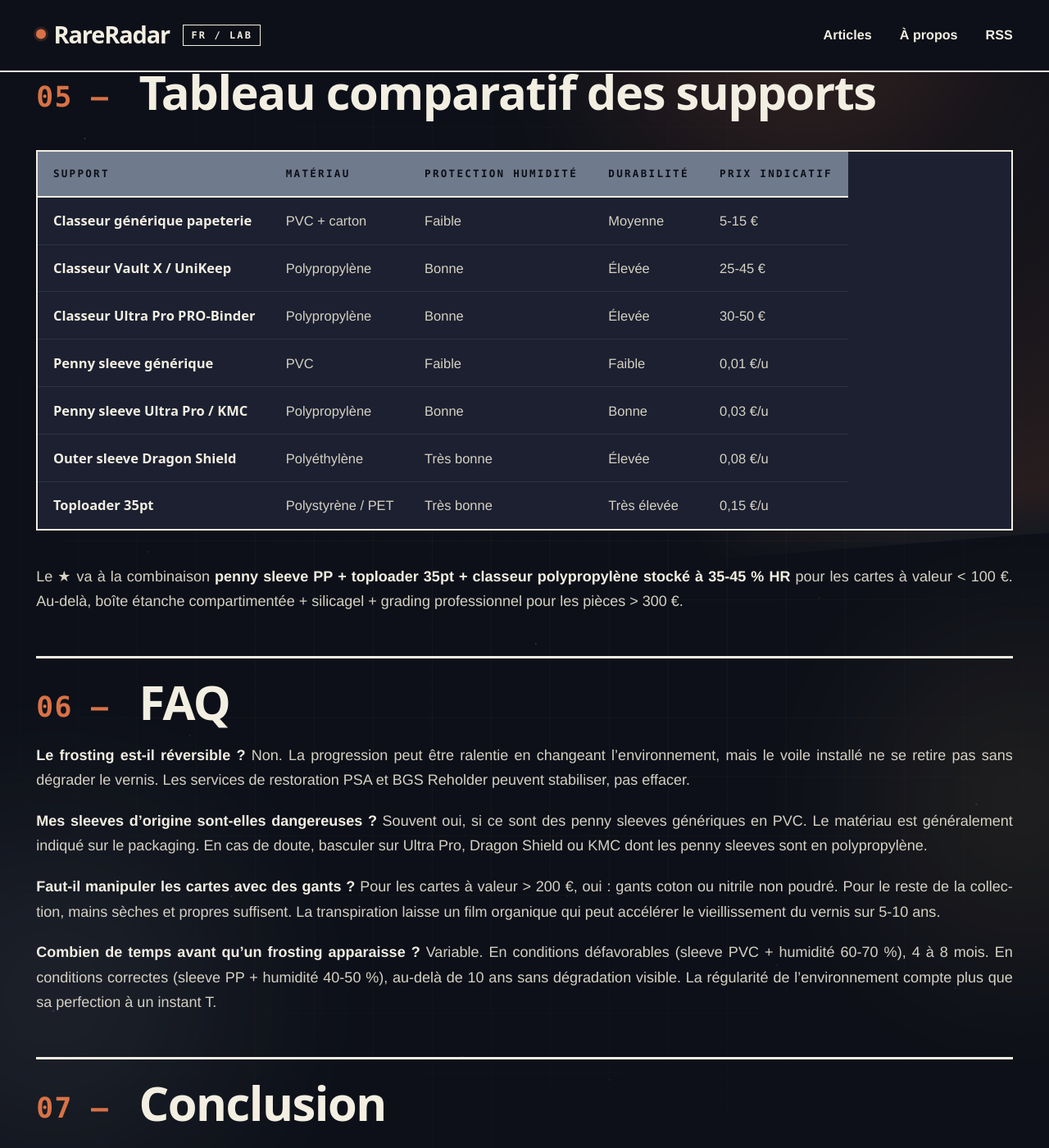
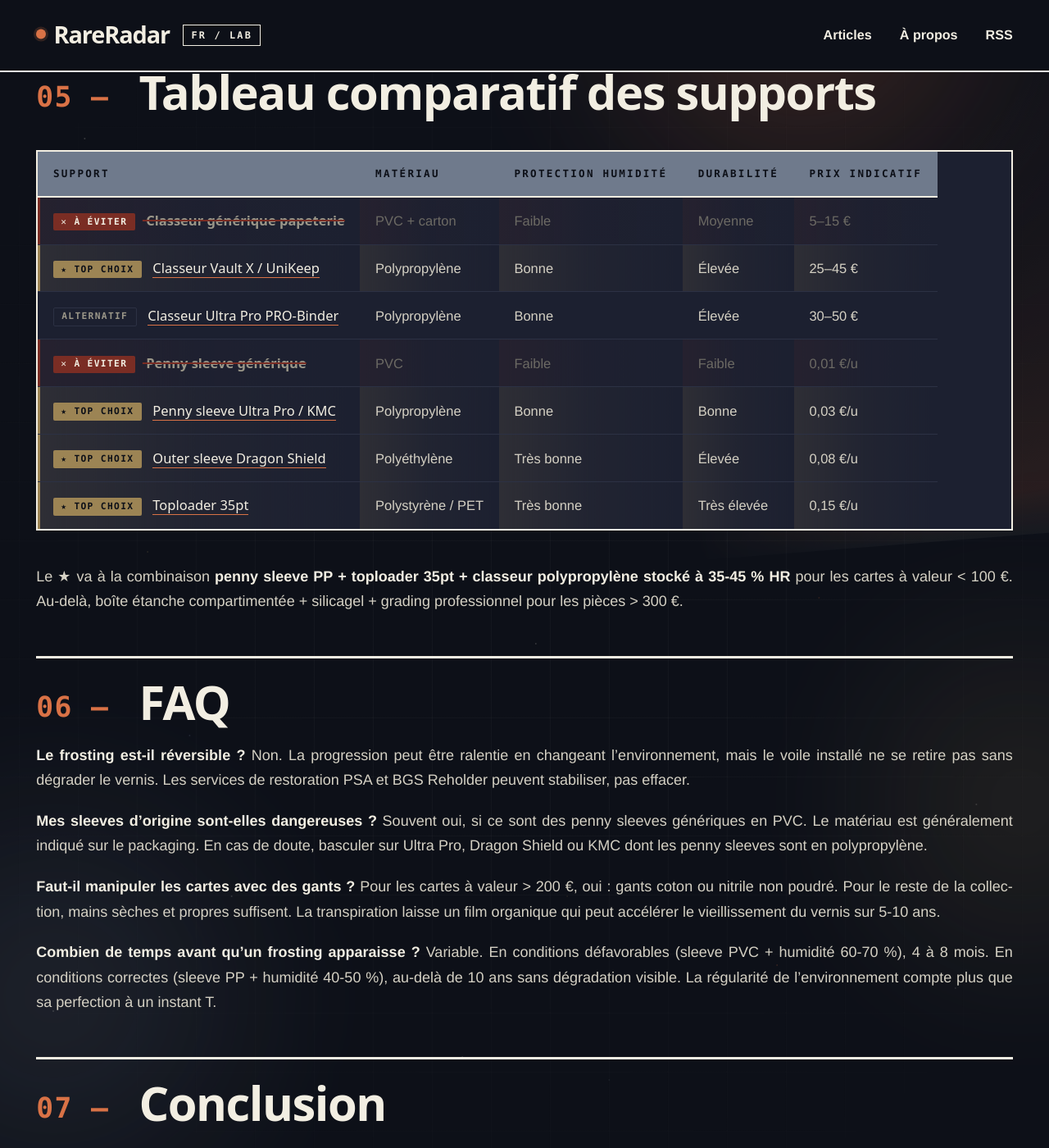
Before and after one commit to rareradar/cfds-pokemon-fr, a Jekyll site: the page built from _posts/2026-05-05-frosting-cartes-pokemon-phenomene-et-solutions.md, in a window 1280 px wide and 1400 px high, scrolled down 6499 px. Shown: the whole window at 82% size. Built offline with Jekyll 4.4.1, drawn with Linux system fonts in a browser that asks for light colours.

Commit message:
Tableau comparatif : système médailles + noms cliquables
CSS :
- .medal--top : badge brass (★ top choix), .medal--ok : neutre (alternatif),
  .medal--avoid : badge bordeaux (✕ à éviter)
- tr.row--top : background gradient brass + box-shadow inset 3px brass à gauche
- tr.row--avoid : background gradient bordeaux + line-through sur produit + opacité réduite
- .product-link : style display sobre (font display weight 700, border-bottom accent)
- Override des ::before/::after AMAZON·AFFILIÉ pour les liens dans tableau

Article frosting :
- Tableau Markdown converti en HTML brut (kramdown autorise)
- Médailles éditoriales basées sur l'article :
  TOP : Vault X/UniKeep classeur, Ultra Pro/KMC penny, Dragon Shield outer, Toploader 35pt
  ALT : Ultra Pro PRO-Binder classeur (alternatif au Vault X)
  AVOID : Classeur papeterie générique, Penny sleeve générique
- Noms produits cliquables = liens affiliés Amazon (tag=rareradar-21)

User feedback : 'égayer le tableau, médaille sur les meilleurs, nom produit
cliquable lien affilié'.

```diff
--- a/_posts/2026-05-05-frosting-cartes-pokemon-phenomene-et-solutions.md
+++ b/_posts/2026-05-05-frosting-cartes-pokemon-phenomene-et-solutions.md
@@ -220,15 +220,68 @@
 
 ## Tableau comparatif des supports
 
-| Support | Matériau | Protection humidité | Durabilité | Prix indicatif |
-|---|---|---|---|---|
-| Classeur générique papeterie | PVC + carton | Faible | Moyenne | 5-15 € |
-| Classeur Vault X / UniKeep | Polypropylène | Bonne | Élevée | 25-45 € |
-| Classeur Ultra Pro PRO-Binder | Polypropylène | Bonne | Élevée | 30-50 € |
-| Penny sleeve générique | PVC | Faible | Faible | 0,01 €/u |
-| Penny sleeve Ultra Pro / KMC | Polypropylène | Bonne | Bonne | 0,03 €/u |
-| Outer sleeve Dragon Shield | Polyéthylène | Très bonne | Élevée | 0,08 €/u |
-| Toploader 35pt | Polystyrène / PET | Très bonne | Très élevée | 0,15 €/u |
+<table>
+<thead>
+<tr>
+  <th>Support</th>
+  <th>Matériau</th>
+  <th>Protection humidité</th>
+  <th>Durabilité</th>
+  <th>Prix indicatif</th>
+</tr>
+</thead>
+<tbody>
+<tr class="row--avoid">
+  <td><span class="medal medal--avoid">à éviter</span> Classeur générique papeterie</td>
+  <td>PVC + carton</td>
+  <td>Faible</td>
+  <td>Moyenne</td>
+  <td>5–15 €</td>
+</tr>
+<tr class="row--top">
+  <td><span class="medal medal--top">top choix</span> <a class="product-link" href="https://www.amazon.fr/s?k=vault+x+binder&tag=rareradar-21">Classeur Vault X / UniKeep</a></td>
+  <td>Polypropylène</td>
+  <td>Bonne</td>
+  <td>Élevée</td>
+  <td>25–45 €</td>
+</tr>
+<tr>
+  <td><span class="medal medal--ok">alternatif</span> <a class="product-link" href="https://www.amazon.fr/s?k=ultra+pro+pro+binder&tag=rareradar-21">Classeur Ultra Pro PRO-Binder</a></td>
+  <td>Polypropylène</td>
+  <td>Bonne</td>
+  <td>Élevée</td>
+  <td>30–50 €</td>
+</tr>
+<tr class="row--avoid">
+  <td><span class="medal medal--avoid">à éviter</span> Penny sleeve générique</td>
+  <td>PVC</td>
+  <td>Faible</td>
+  <td>Faible</td>
+  <td>0,01 €/u</td>
+</tr>
+<tr class="row--top">
+  <td><span class="medal medal--top">top choix</span> <a class="product-link" href="https://www.amazon.fr/s?k=ultra+pro+penny+sleeves&tag=rareradar-21">Penny sleeve Ultra Pro / KMC</a></td>
+  <td>Polypropylène</td>
+  <td>Bonne</td>
+  <td>Bonne</td>
+  <td>0,03 €/u</td>
+</tr>
+<tr class="row--top">
+  <td><span class="medal medal--top">top choix</span> <a class="product-link" href="https://www.amazon.fr/s?k=dragon+shield+outer+sleeve&tag=rareradar-21">Outer sleeve Dragon Shield</a></td>
+  <td>Polyéthylène</td>
+  <td>Très bonne</td>
+  <td>Élevée</td>
+  <td>0,08 €/u</td>
+</tr>
+<tr class="row--top">
+  <td><span class="medal medal--top">top choix</span> <a class="product-link" href="https://www.amazon.fr/s?k=ultra+pro+toploader+35pt&tag=rareradar-21">Toploader 35pt</a></td>
+  <td>Polystyrène / PET</td>
+  <td>Très bonne</td>
+  <td>Très élevée</td>
+  <td>0,15 €/u</td>
+</tr>
+</tbody>
+</table>
 
 Le ★ va à la combinaison **penny sleeve PP + toploader 35pt + classeur
 polypropylène stocké à 35-45 % HR** pour les cartes à valeur < 100 €. Au-delà,
--- a/assets/css/style.css
+++ b/assets/css/style.css
@@ -864,6 +864,81 @@
 }
 .prose table tbody td strong { color: var(--accent); }
 
+/* ─── Médailles dans tableaux comparatifs ─── */
+.prose table tr.row--top td,
+.prose table tr.row--top th {
+  background: linear-gradient(90deg, rgba(156, 132, 84, 0.14), rgba(156, 132, 84, 0.04) 50%, transparent);
+  position: relative;
+}
+.prose table tr.row--top td:first-child {
+  box-shadow: inset 3px 0 0 0 var(--brass);
+}
+.prose table tr.row--avoid td,
+.prose table tr.row--avoid th {
+  background: linear-gradient(90deg, rgba(122, 45, 36, 0.10), rgba(122, 45, 36, 0.02) 50%, transparent);
+  color: var(--ink-mute);
+}
+.prose table tr.row--avoid td:first-child {
+  box-shadow: inset 3px 0 0 0 var(--bordeaux);
+}
+.prose table tr.row--avoid td:first-child {
+  color: var(--ink-soft);
+  text-decoration: line-through;
+  text-decoration-color: var(--bordeaux);
+  text-decoration-thickness: 1.5px;
+}
+
+.medal {
+  display: inline-block;
+  font-family: var(--font-mono);
+  font-size: 0.66rem;
+  font-weight: 800;
+  letter-spacing: 0.12em;
+  padding: 0.22rem 0.55rem 0.18rem;
+  margin-right: 0.55rem;
+  text-transform: uppercase;
+  white-space: nowrap;
+  vertical-align: middle;
+  line-height: 1.3;
+  border-radius: 2px;
+}
+.medal--top {
+  background: var(--brass);
+  color: var(--bg);
+}
+.medal--top::before { content: "★ "; }
+.medal--ok {
+  background: transparent;
+  color: var(--ink-soft);
+  border: 1px solid var(--rule-soft);
+}
+.medal--avoid {
+  background: var(--bordeaux);
+  color: var(--ink);
+}
+.medal--avoid::before { content: "✕ "; }
+
+/* Lien produit cliquable dans tableau : style sobre, juste underline + hover */
+.prose table .product-link {
+  font-family: var(--font-display);
+  font-weight: 700;
+  color: var(--ink);
+  font-variation-settings: "wght" 700, "wdth" 90;
+  border-bottom: 1.5px solid var(--accent);
+  transition: color var(--dur-fast) var(--ease-out);
+  display: inline;
+  background: transparent;
+  padding: 0;
+}
+.prose table .product-link:hover {
+  color: var(--accent);
+  background: transparent;
+}
+/* Override le ::before/::after du sélecteur affilié AMAZON · AFFILIÉ pour ces liens-là */
+.prose table a.product-link[href*="tag=rareradar-21"]::before,
+.prose table a.product-link[href*="tag=rareradar-21"]::after { content: none; }
+.prose table tr.row--avoid td:first-child .medal { text-decoration: none; }
+
 .prose > h2,
 .prose > h3 {
   color: var(--ink);
```
